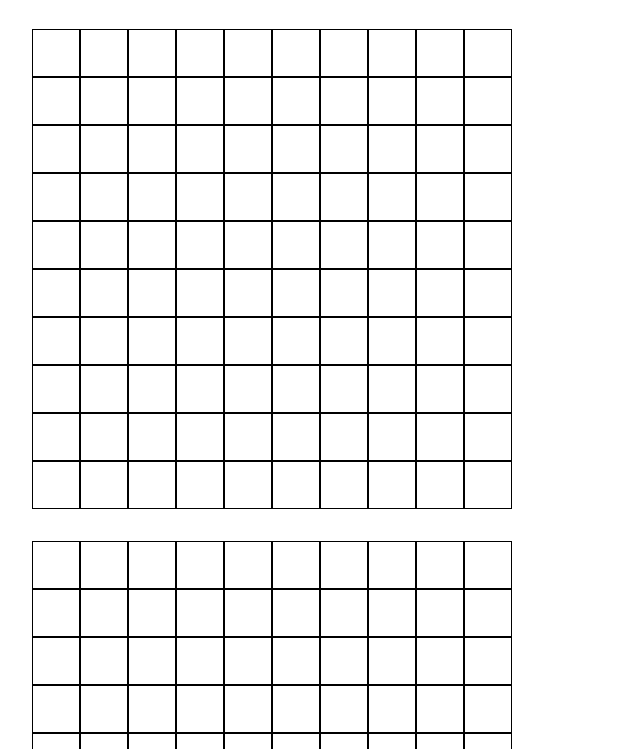
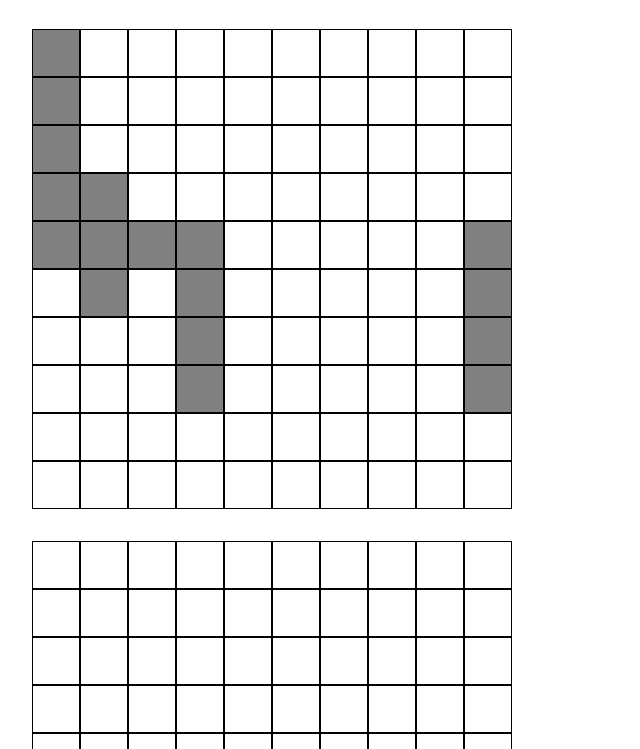
Before and after one commit to Aurel-Charles/Project-Battleship-TOP, a website built with webpack: page src/template.html in a window 1280 px wide. Shown: the part 51-800 px from the top of the page, without its empty margins (0-640 px from the left). Built offline with nearby package versions, Linux system fonts and the light colour scheme.

Commit message:
add updateboard()
render cell color depending of their state

```diff
--- a/src/board.js
+++ b/src/board.js
@@ -20,6 +20,14 @@ export class Board {
     }
     printBoard(){
         const boardWithValue = this.board.map((line) => line.map(((cell) => cell.getValue())))
+        return boardWithValue
+    }
+    getCellState(){
+        const boardWithValue = this.board.map((line) => line.map(((cell) => {
+            let hasShip = cell.getValue()===null? false : true
+            let isHit = cell.isHit()
+            return {hasShip, isHit}
+        })))
         return boardWithValue
     }
     placeShip(shipLength, [coorX, coorY], direction){
--- a/src/dom.js
+++ b/src/dom.js
@@ -1,8 +1,9 @@
 export function renderBoard(board, playerName, onCellClick) {
     const boardEl = document.createElement('div')
     boardEl.classList.add('board')
-    boardEl.classList.add(playerName)
+    boardEl.id = `board-${playerName}`
 
+    if (onCellClick) {
         boardEl.addEventListener('click', (e)=> {
             if (!e.target.classList.contains('cell')) {
                 return
@@ -12,6 +13,7 @@ export function renderBoard(board, playerName, onCellClick) {
             const y = Number(cell.dataset.y)
             onCellClick(x, y)
         })
+    }
 
     for (let i = 0; i < board.rows; i++) {
         for (let j = 0; j < board.colums; j++) {
@@ -26,6 +28,27 @@ export function renderBoard(board, playerName, onCellClick) {
     return boardEl
 }
 
-export function name(params) {
+export function updateBoard(player, showShips = false) {
+    let allCellState = player.board.getCellState()
+    const boardEL = document.querySelector(`#board-${player.name}`)
+    console.log(player.name);
+    console.log(boardEL);
+    for (let i = 0; i < allCellState.length; i++) {
+        for (let j = 0; j < allCellState[i].length; j++) {
+            const { hasShip, isHit } = allCellState[i][j]
+            const cellEL = boardEL.querySelector(`[data-x="${i}"][data-y="${j}"]`)
+
+            cellEL.className = 'cell' //reset the classe name for each update(avoid accumulating class)
+            if (isHit && hasShip) {
+                cellEL.classList.add('hit')
+            }
+            if (isHit && !hasShip) {
+                cellEL.classList.add('miss')
+            }
+            if (!isHit && hasShip && showShips) {
+                cellEL.classList.add('ship')
+            }
+        }
 
     }
+}
--- a/src/index.js
+++ b/src/index.js
@@ -1,4 +1,4 @@
-import { renderBoard } from "./dom.js";
+import { renderBoard, updateBoard } from "./dom.js";
 import { Game } from "./game.js";
 import "./style.css"
 
@@ -17,28 +17,28 @@ function attackCell(x,y, isComputer = false) {
     switch (attack) {
         case 'miss':
             console.log(('its a miss'));
-            // render the cell
+            updateBoard(game.playerTwo)
             break;
 
 
         case 'hit':
             console.log(('its a hit'));
-            // render the cell
+            updateBoard(game.playerTwo)
             break;
 
         case 'sunk':
             console.log(('its a sunk'));
-            // render the cell
+            updateBoard(game.playerTwo)
             break;
 
         case 'invalid':
             console.log(('its invalid'));
-            // do nothing
-            break;
+            return
     }
 
 
     attack = game.playerTwo.randomAttack(game.playerOne.board)
+    updateBoard(game.playerOne, true)
 
 
     return attack
@@ -54,3 +54,6 @@ const boardPlayerOne = renderBoard(game.playerOne.board, game.playerOne.name)
 const boardPlayerTwo = renderBoard(game.playerTwo.board, game.playerTwo.name, attackCell)
 
 mainDiv.append(boardPlayerOne, boardPlayerTwo)
+
+updateBoard(game.playerOne, true)
+updateBoard(game.playerTwo)
--- a/src/style.css
+++ b/src/style.css
@@ -72,3 +72,15 @@
     width: 3rem;
     height: 3rem;
   }
+
+
+
+  .miss{
+    background-color: lightgray;
+  }
+  .hit{
+    background-color: lightcoral;
+  }
+  .ship{
+    background-color: grey;
+  }
```
Lines whose indentation alone changed are shown as unchanged.
